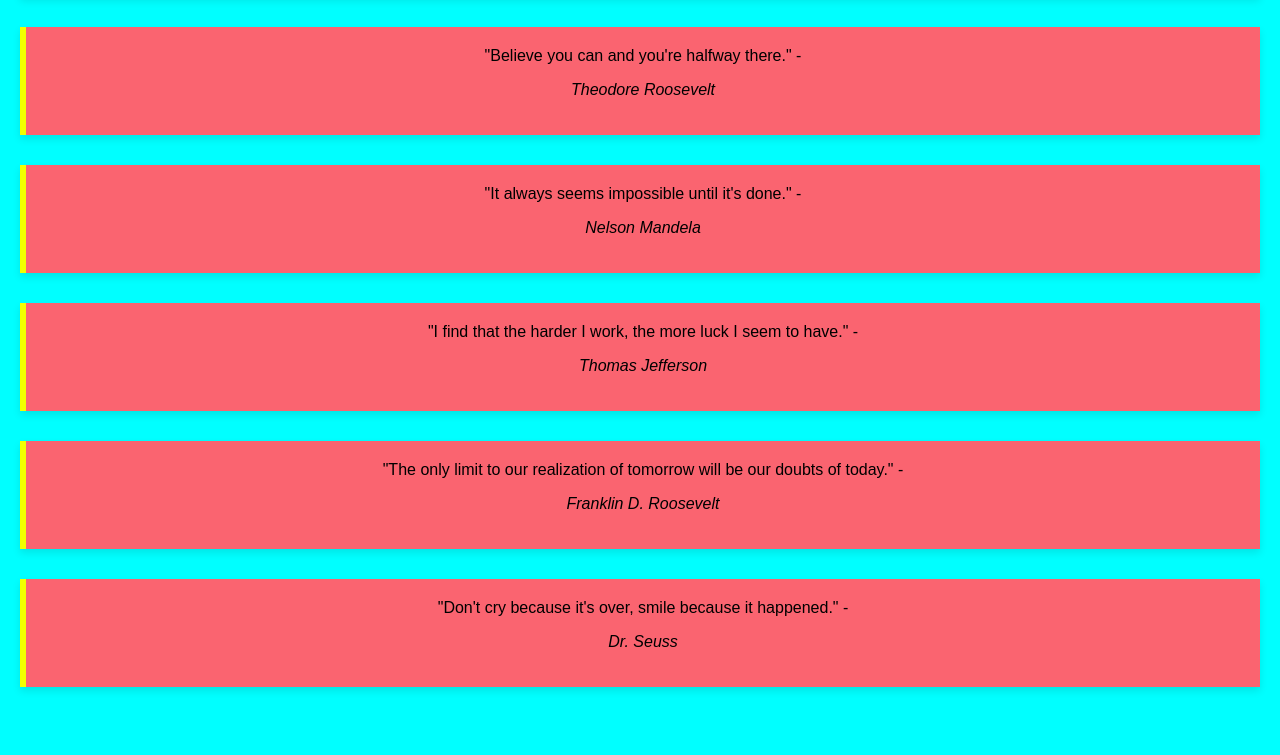
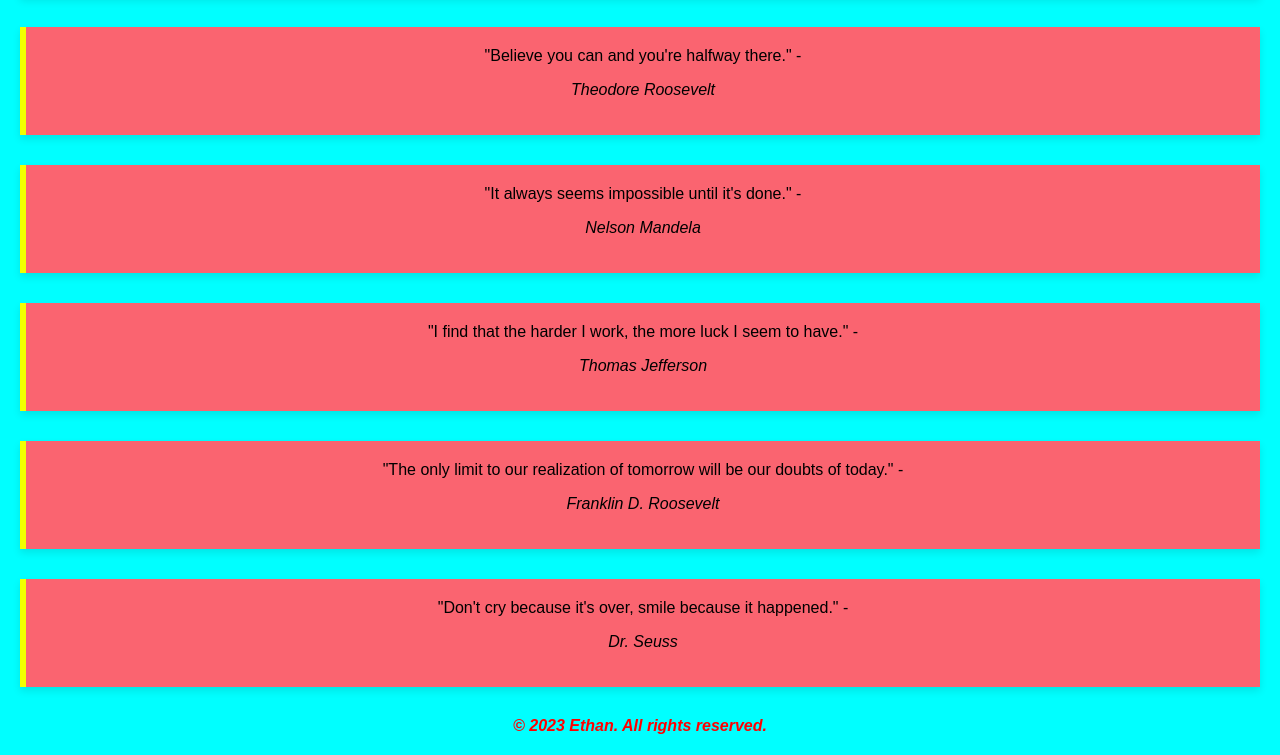
Before and after one commit to ethanwastaken1/ethanwastaken1.github.io, a plain HTML site: page index.html in a window 1280 px wide. Shown: the part 2269-3024 px from the top of the page. Before the commit the page ends 2986 px from the top, so only its background shows below. Drawn offline with Linux system fonts and the light colour scheme.

Commit message:
Update index.html
added cpry part

```diff
--- a/index.html
+++ b/index.html
@@ -118,6 +118,17 @@
     <blockquote>
         "Don't cry because it's over, smile because it happened." - <p>Dr. Seuss</p>
     </blockquote>
+    <style>
+        .copyright {
+            margin-top: 10px;
+            font-size: 16px; /* Bigger font size */
+            font-weight: bold; /* Bolded text */
+            color: red; /* Normal red color */
+        }
+    </style>
+</head>
+<body>
 
+    <p class="copyright">&copy; 2023 Ethan. All rights reserved.</p>
 </body>
 </html>
```
